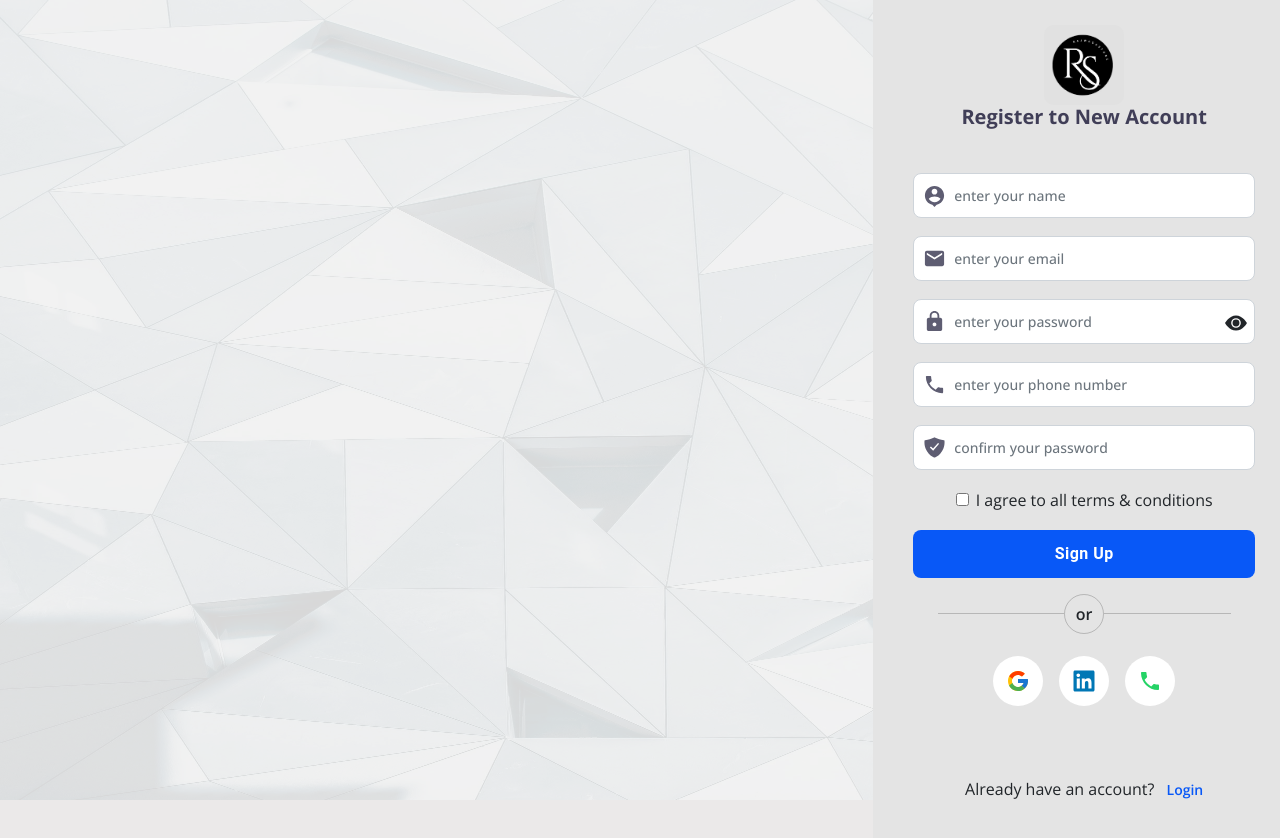
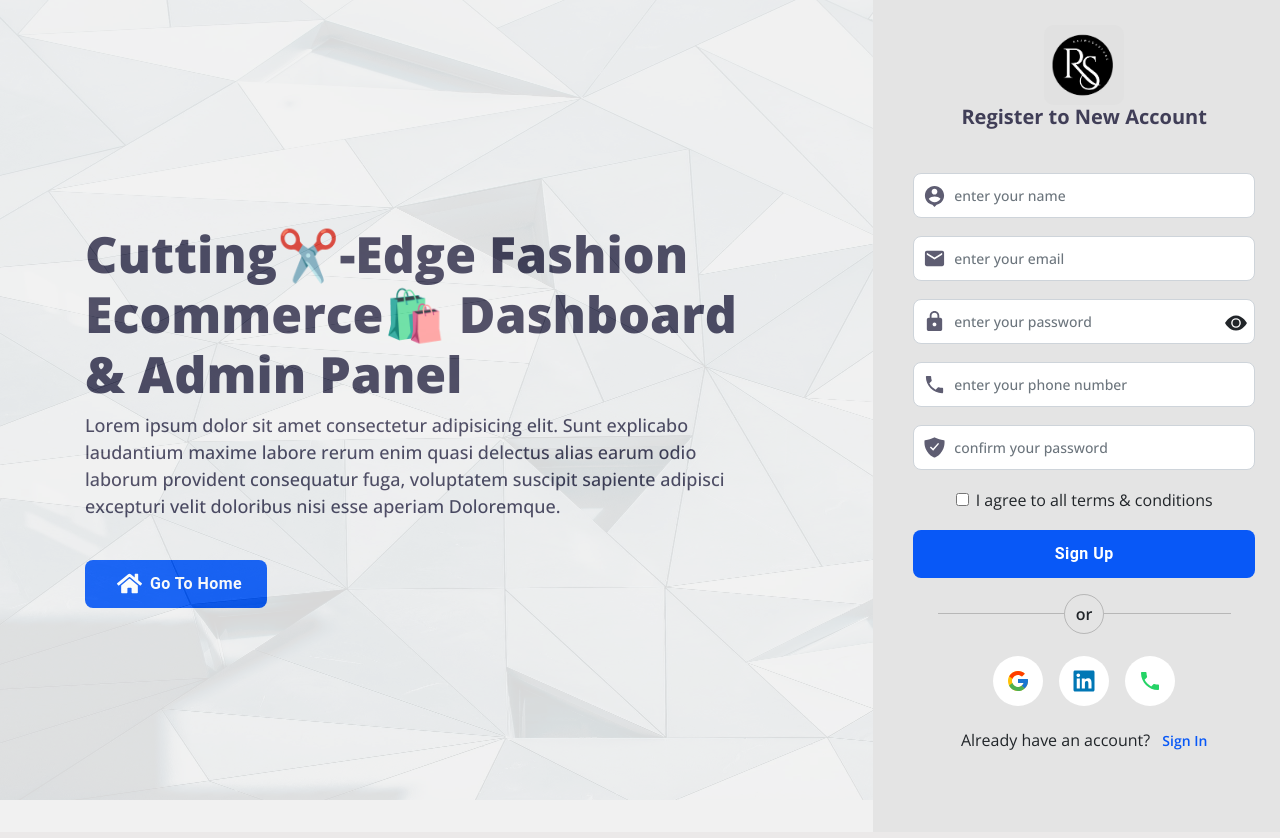
Before and after one commit to mishra-naveen-dev/admin_Dashboard, a React (Create React App) app: page /signUp in a window 1280 px wide. Shown: the top 838 px of the page. Built offline with nearby package versions, Linux system fonts and the light colour scheme.

Commit message:
signup page is completed

```diff
--- a/src/pages/Dashboard/index.js
+++ b/src/pages/Dashboard/index.js
@@ -50,6 +50,9 @@ const Dashboard = () => {
     setAnchorEl(null);
   };
 
+  useEffect(() => {
+    context.setIsHideSidebarAndHeader(false);
+  }, []);
   const [showBy, setshowBy] = useState("");
   const [CatBy, setCatBy] = useState("");
   const [BrandBy, setbrandBy] = useState("");
--- a/src/pages/Login/login.css
+++ b/src/pages/Login/login.css
@@ -8,6 +8,16 @@
 .loginBox .logo img {
   border-radius: 10px !important;
 }
+h1,
+h2,
+h3,
+h4,
+h5,
+h6,
+p {
+  color: #403e57;
+}
+
 .loginPattern {
   width: 100%;
   height: 100%;
@@ -123,6 +133,7 @@
 .signUpSection {
   background: #f1f1f1 !important;
   padding: 0px 0px;
+  height: auto !important;
 }
 .signUpSection .loginBox {
   background: #e4e4e4 !important;
@@ -136,3 +147,19 @@
   background: transparent !important;
   padding-top: 10px !important;
 }
+.signUpSection .part1 {
+  padding-left: 100px;
+  padding-right: 100px;
+}
+.signUpSection .part1 h1 {
+  font-size: 50px;
+  font-weight: 800;
+}
+.signUpSection .part1 p {
+  font-size: 18px;
+  font-weight: 500;
+}
+.btn-big svg {
+  font-size: 25px;
+  margin-left: 7px;
+}
--- a/src/pages/SignUp/index.js
+++ b/src/pages/SignUp/index.js
@@ -7,6 +7,7 @@ import { FcGoogle } from "react-icons/fc";
 import { FaLinkedin } from "react-icons/fa";
 import { RiAccountPinCircleFill } from "react-icons/ri";
 import { IoShieldCheckmarkSharp } from "react-icons/io5";
+import { FaHome } from "react-icons/fa";
 import { BsEyeFill, BsFillEyeSlashFill } from "react-icons/bs";
 import Button from "@mui/material/Button";
 import { Link } from "react-router-dom";
@@ -48,7 +49,27 @@ const SignUp = () => {
       <section className="loginSection signUpSection">
         {/* part 1 */}
         <div className="row">
-          <div className="col-md-8"></div>
+          <div className="col-md-8 d-flex flex-column align-items-center justify-content-center part1">
+            <h1>
+              {" "}
+              Cutting✂️-Edge Fashion Ecommerce🛍️ Dashboard & Admin Panel{" "}
+            </h1>
+            <p>
+              Lorem ipsum dolor sit amet consectetur adipisicing elit. Sunt
+              explicabo laudantium maxime labore rerum enim quasi delectus alias
+              earum odio laborum provident consequatur fuga, voluptatem suscipit
+              sapiente adipisci excepturi velit doloribus nisi esse aperiam
+              Doloremque.
+            </p>
+            <div className="mt-4 w-100">
+              <Link to={"/"}>
+                <Button className="btn-blue btn-lg btn-big ">
+                  <FaHome className="mr-2" />
+                  Go to Home
+                </Button>
+              </Link>
+            </div>
+          </div>
 
           {/* part2 */}
           <div className="col-md-4 pr-0">
@@ -170,7 +191,6 @@ const SignUp = () => {
                     )}
                   </div>
 
-
                   <div className="form-group text-center mb-0">
                     <div className="form-check">
                       <input
@@ -203,7 +223,6 @@ const SignUp = () => {
                     {/* login with different different way  */}
                     <div className="logolignSec text-center d-block">
                       <Button
-
                         style={{ borderColor: "#DB4437", color: "#DB4437" }}
                       >
                         <div className="icon-wrapper">
@@ -227,13 +246,10 @@ const SignUp = () => {
                     </div>
                   </div>
                 </form>
-              </div>
-
-              <div className="wrapper mt-3 card border footer p-3">
-                <span className="text-center">
+                <span className="text-center d-block mt-3 mb-0">
                   Already have an account?{" "}
                   <Link to={"/login"} className="link color ml-2">
-                    Login
+                    Sign In
                   </Link>
                 </span>
               </div>
```
Also changed, not shown: src/App.js (+7 -1 lines). Lines whose indentation alone changed are shown as unchanged.
